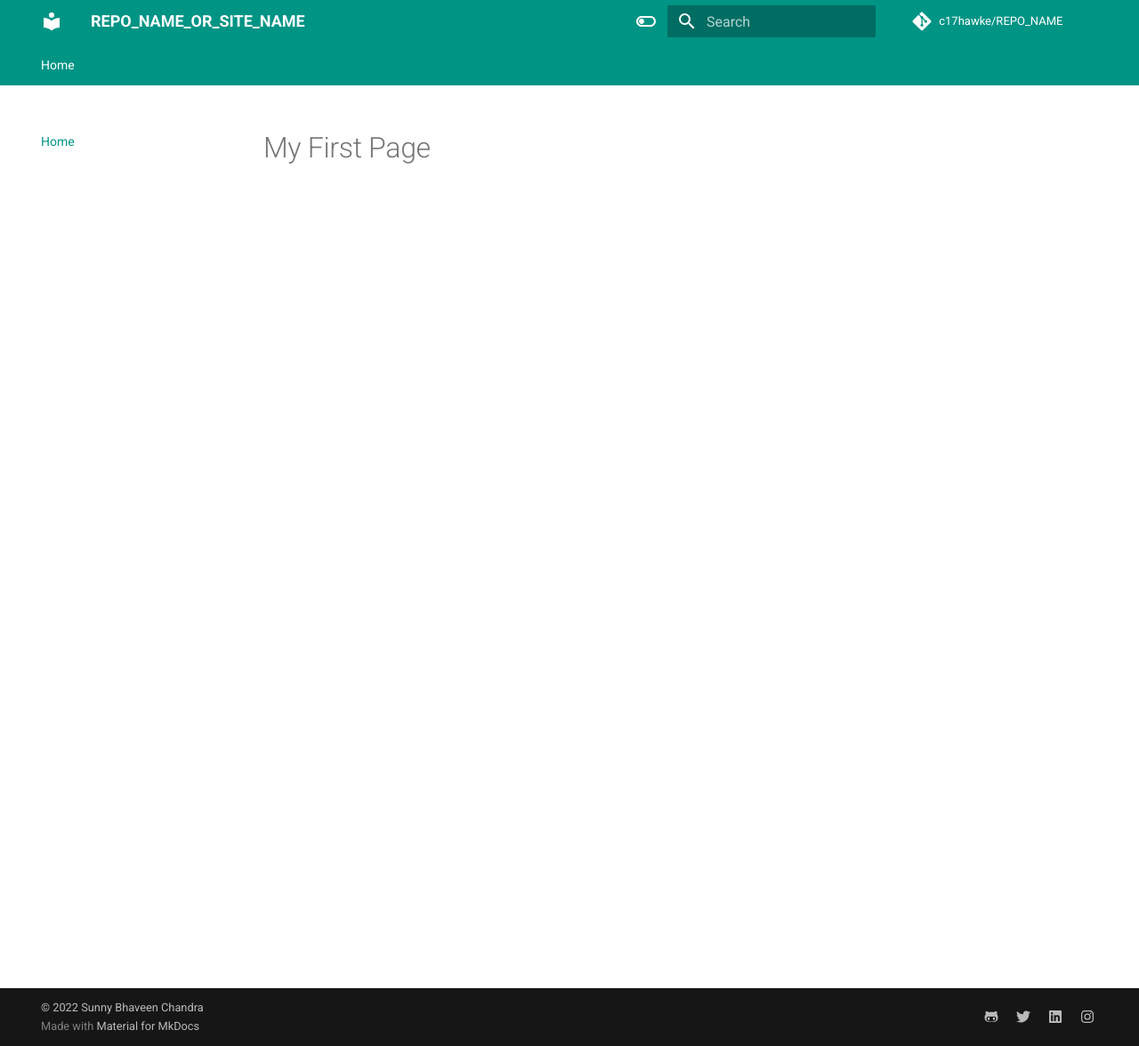
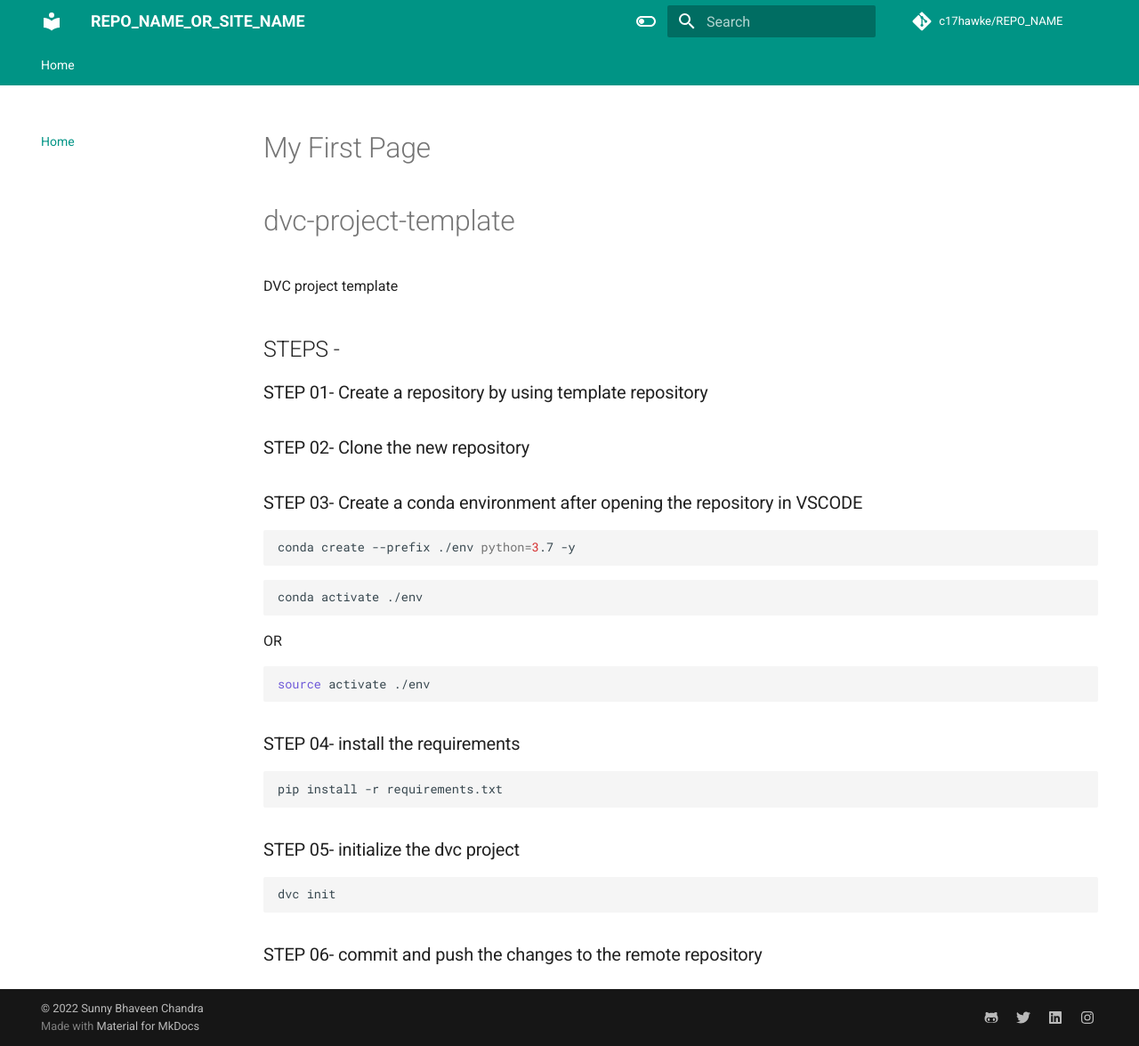
Before and after one commit to udaya276/DVC-project-Docs-template, an MkDocs documentation site: the page built from docs/index.md, in a window 1280 px wide and 1176 px high. Shown: the whole window at 89% size. Built offline with MkDocs 1.6.1 and Material for MkDocs 9.7.7, drawn with Linux system fonts in a browser that asks for light colours; comment, search, counter and statistics services are not loaded.

Commit message:
updated index

````diff
--- a/docs/index.md
+++ b/docs/index.md
@@ -1 +1,35 @@
 #My First Page
+# dvc-project-template
+DVC project template
+
+## STEPS -
+
+### STEP 01- Create a repository by using template repository
+
+### STEP 02- Clone the new repository
+
+### STEP 03- Create a conda environment after opening the repository in VSCODE
+
+```bash
+conda create --prefix ./env python=3.7 -y
+```
+
+```bash
+conda activate ./env
+```
+OR
+```bash
+source activate ./env
+```
+
+### STEP 04- install the requirements
+```bash
+pip install -r requirements.txt
+```
+
+### STEP 05- initialize the dvc project
+```bash
+dvc init
+```
+
+### STEP 06- commit and push the changes to the remote repository
````
